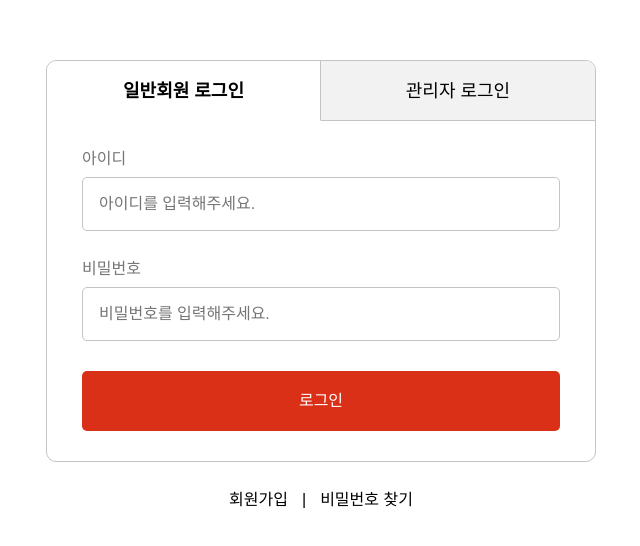
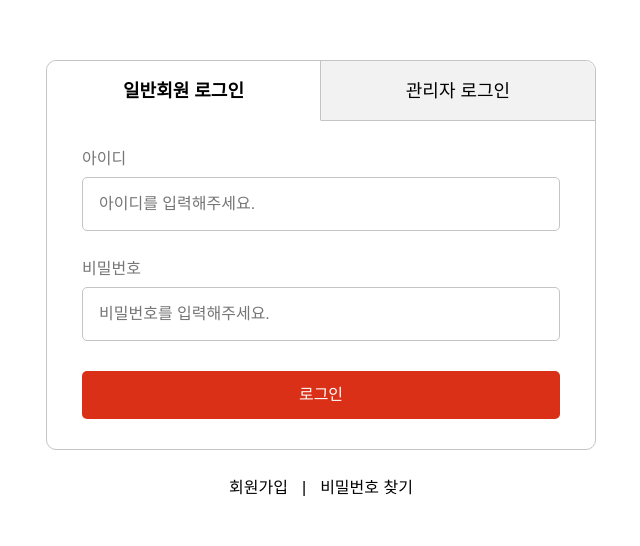
Before and after one commit to yoonth95/beta-frontend, a React (Vite) app: page /login in a window 1280 px wide. Shown: the part 144-690 px from the top of the page, without its empty margins (319-959 px from the left). Built offline with nearby package versions, Linux system fonts and the light colour scheme; no server answers; a web font is replaced by a local one.

Commit message:
Design: Button 컴포넌트 width, height 삭제 및 disabled 스타일 추가 (#4)

```diff
--- a/src/components/common/Button/Button.module.css
+++ b/src/components/common/Button/Button.module.css
@@ -1,6 +1,5 @@
 .button {
-  width: 100%;
-  height: 3.75rem;
+  padding: 1rem;
   display: flex;
   justify-content: center;
   align-items: center;
@@ -20,3 +19,8 @@
   background-color: var(--main-color);
   color: white;
 }
+
+.button:disabled {
+  cursor: none;
+  background-color: var(--gray200-color);
+}
```
